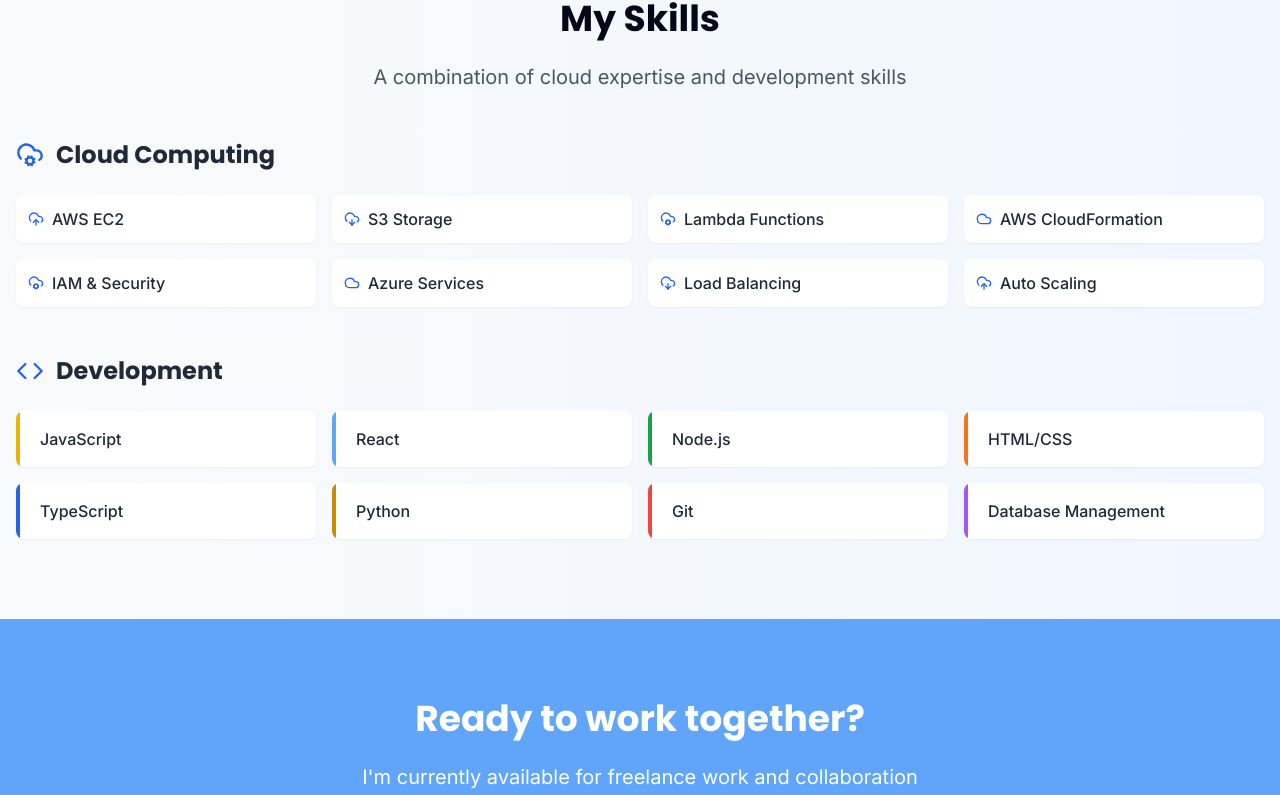
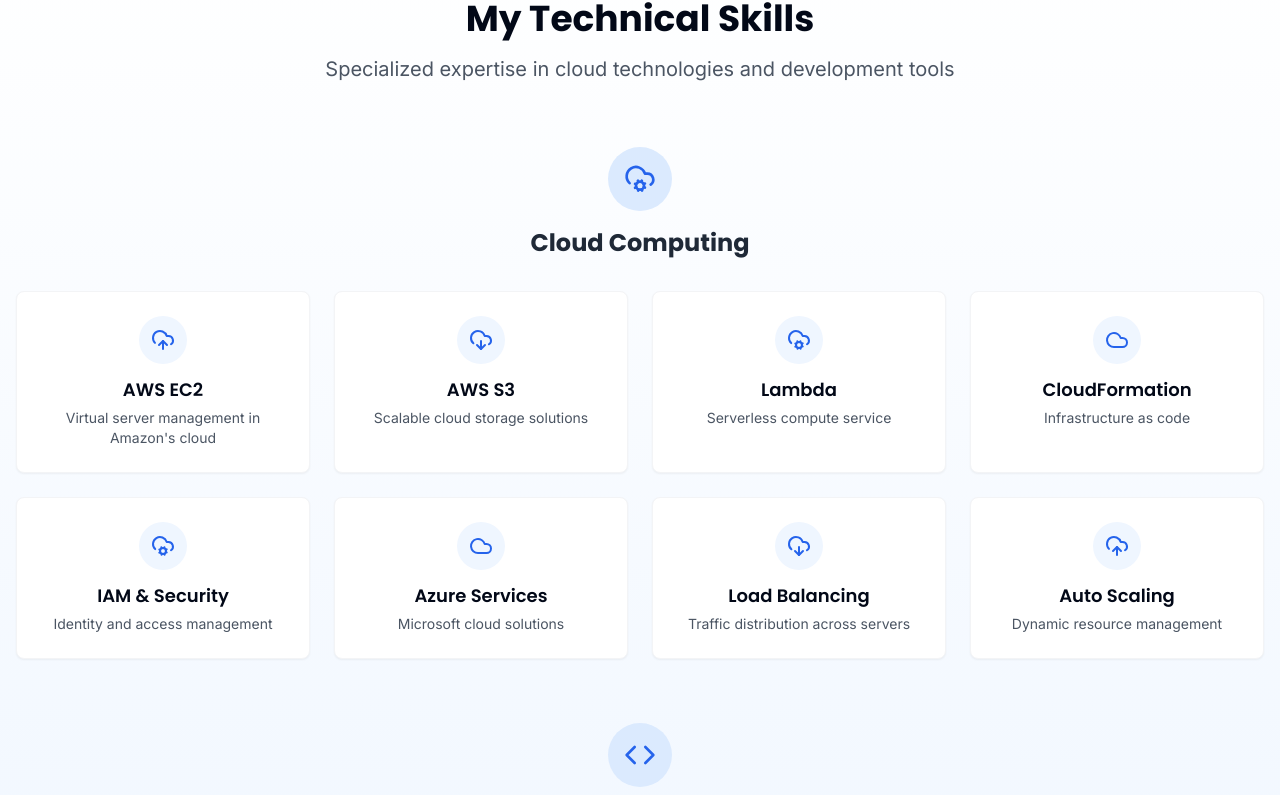
Before and after one commit to Mbalsss/mbali-cloud-canvas, a React (Vite) app: page / in a window 1280 px wide. Shown: the part 1395-2190 px from the top of the page. Built offline with nearby package versions, Linux system fonts and the light colour scheme.

Commit message:
Refactor skills section
Redesigned the skills section on the home page.

```diff
--- a/src/pages/Home.tsx
+++ b/src/pages/Home.tsx
@@ -75,47 +75,87 @@ const Home = () => {
         </div>
       </section>
 
-      {/* Skills Section - Redesigned with cloud focus */}
-      <section className="py-20 bg-gradient-to-r from-gray-50 to-blue-50">
+      {/* Skills Section - Redesigned */}
+      <section className="py-20 bg-gradient-to-b from-white to-blue-50">
         <div className="container mx-auto px-4">
-          <h2 className="text-3xl md:text-4xl font-bold mb-6 text-center">My Skills</h2>
-          <p className="text-xl text-gray-600 max-w-3xl mx-auto mb-12 text-center">
-            A combination of cloud expertise and development skills
-          </p>
+          <div className="text-center mb-16">
+            <h2 className="text-3xl md:text-4xl font-bold mb-4">My Technical Skills</h2>
+            <p className="text-xl text-gray-600 max-w-3xl mx-auto">
+              Specialized expertise in cloud technologies and development tools
+            </p>
+          </div>
 
           {/* Cloud Skills */}
-          <div className="mb-12">
-            <div className="flex items-center gap-3 mb-6">
-              <CloudCog size={28} className="text-cloud-dark" />
+          <div className="mb-16">
+            <div className="flex flex-col items-center mb-8">
+              <div className="inline-flex items-center justify-center w-16 h-16 rounded-full bg-blue-100 mb-4">
+                <CloudCog size={32} className="text-cloud-dark" />
+              </div>
               <h3 className="text-2xl font-bold text-gray-800">Cloud Computing</h3>
             </div>
-            <div className="grid grid-cols-2 md:grid-cols-3 lg:grid-cols-4 gap-4">
-              <CloudSkillBadge icon={<CloudUpload size={16} />} name="AWS EC2" />
-              <CloudSkillBadge icon={<CloudDownload size={16} />} name="S3 Storage" />
-              <CloudSkillBadge icon={<CloudCog size={16} />} name="Lambda Functions" />
-              <CloudSkillBadge icon={<Cloud size={16} />} name="AWS CloudFormation" />
-              <CloudSkillBadge icon={<CloudCog size={16} />} name="IAM & Security" />
-              <CloudSkillBadge icon={<Cloud size={16} />} name="Azure Services" />
-              <CloudSkillBadge icon={<CloudDownload size={16} />} name="Load Balancing" />
-              <CloudSkillBadge icon={<CloudUpload size={16} />} name="Auto Scaling" />
+
+            <div className="grid grid-cols-1 sm:grid-cols-2 lg:grid-cols-4 gap-6">
+              <CloudSkillCard
+                icon={<CloudUpload />}
+                name="AWS EC2"
+                description="Virtual server management in Amazon's cloud"
+              />
+              <CloudSkillCard
+                icon={<CloudDownload />}
+                name="AWS S3"
+                description="Scalable cloud storage solutions"
+              />
+              <CloudSkillCard
+                icon={<CloudCog />}
+                name="Lambda"
+                description="Serverless compute service"
+              />
+              <CloudSkillCard
+                icon={<Cloud />}
+                name="CloudFormation"
+                description="Infrastructure as code"
+              />
+              <CloudSkillCard
+                icon={<CloudCog />}
+                name="IAM & Security"
+                description="Identity and access management"
+              />
+              <CloudSkillCard
+                icon={<Cloud />}
+                name="Azure Services"
+                description="Microsoft cloud solutions"
+              />
+              <CloudSkillCard
+                icon={<CloudDownload />}
+                name="Load Balancing"
+                description="Traffic distribution across servers"
+              />
+              <CloudSkillCard
+                icon={<CloudUpload />}
+                name="Auto Scaling"
+                description="Dynamic resource management"
+              />
             </div>
           </div>
 
           {/* Development Skills */}
           <div>
-            <div className="flex items-center gap-3 mb-6">
-              <Code size={28} className="text-cloud-dark" />
+            <div className="flex flex-col items-center mb-8">
+              <div className="inline-flex items-center justify-center w-16 h-16 rounded-full bg-blue-100 mb-4">
+                <Code size={32} className="text-cloud-dark" />
+              </div>
               <h3 className="text-2xl font-bold text-gray-800">Development</h3>
             </div>
-            <div className="grid grid-cols-2 sm:grid-cols-3 md:grid-cols-4 gap-4">
-              <DevSkillCard skill="JavaScript" color="bg-yellow-500" />
-              <DevSkillCard skill="React" color="bg-blue-400" />
-              <DevSkillCard skill="Node.js" color="bg-green-600" />
-              <DevSkillCard skill="HTML/CSS" color="bg-orange-500" />
-              <DevSkillCard skill="TypeScript" color="bg-blue-600" />
-              <DevSkillCard skill="Python" color="bg-yellow-600" />
-              <DevSkillCard skill="Git" color="bg-red-500" />
-              <DevSkillCard skill="Database Management" color="bg-purple-500" />
+
+            <div className="grid grid-cols-2 sm:grid-cols-3 md:grid-cols-4 gap-6">
+              <DevSkillPill skill="JavaScript" color="from-yellow-400 to-yellow-500" icon="⚡" />
+              <DevSkillPill skill="React" color="from-blue-400 to-blue-500" icon="⚛️" />
+              <DevSkillPill skill="Node.js" color="from-green-500 to-green-600" icon="🚀" />
+              <DevSkillPill skill="HTML/CSS" color="from-orange-400 to-orange-500" icon="🎨" />
+              <DevSkillPill skill="TypeScript" color="from-blue-500 to-blue-600" icon="🔷" />
+              <DevSkillPill skill="Python" color="from-yellow-500 to-yellow-600" icon="🐍" />
+              <DevSkillPill skill="Git" color="from-red-400 to-red-500" icon="🔄" />
+              <DevSkillPill skill="Database Management" color="from-purple-400 to-purple-500" icon="🗃️" />
             </div>
           </div>
         </div>
@@ -150,17 +190,22 @@ const ServiceCard = ({ icon, title, description }: { icon: React.ReactNode, titl
   </Card>
 );
 
-const CloudSkillBadge = ({ icon, name }: { icon: React.ReactNode, name: string }) => (
-  <div className="flex items-center gap-2 bg-white p-3 rounded-lg shadow-sm hover:shadow-md transition-all duration-300 hover:translate-y-[-2px] group">
-    <div className="text-cloud-dark group-hover:text-cloud-dark">{icon}</div>
-    <span className="font-medium text-gray-800">{name}</span>
+const CloudSkillCard = ({ icon, name, description }: { icon: React.ReactNode, name: string, description: string }) => (
+  <div className="group">
+    <div className="bg-white rounded-lg p-6 shadow-sm h-full transition-all duration-300 group-hover:shadow-md group-hover:translate-y-[-4px] border border-gray-100 flex flex-col items-center text-center">
+      <div className="mb-3 p-3 rounded-full bg-blue-50 text-cloud-dark">{icon}</div>
+      <h4 className="font-semibold text-lg mb-1">{name}</h4>
+      <p className="text-gray-600 text-sm">{description}</p>
+    </div>
   </div>
 );
 
-const DevSkillCard = ({ skill, color }: { skill: string, color: string }) => (
-  <div className="bg-white p-4 rounded-lg shadow-sm hover:shadow-md transition-all duration-300 hover:translate-y-[-2px] group overflow-hidden relative">
-    <div className={`absolute left-0 top-0 w-1 h-full ${color}`}></div>
-    <span className="font-medium text-gray-800 pl-2">{skill}</span>
+const DevSkillPill = ({ skill, color, icon }: { skill: string, color: string, icon: string }) => (
+  <div className="group">
+    <div className={`bg-gradient-to-r ${color} rounded-full px-4 py-2 text-white shadow-sm hover:shadow-md transition-all duration-300 hover:scale-105 flex items-center justify-center gap-2`}>
+      <span className="text-lg">{icon}</span>
+      <span className="font-medium">{skill}</span>
+    </div>
   </div>
 );
 
```
